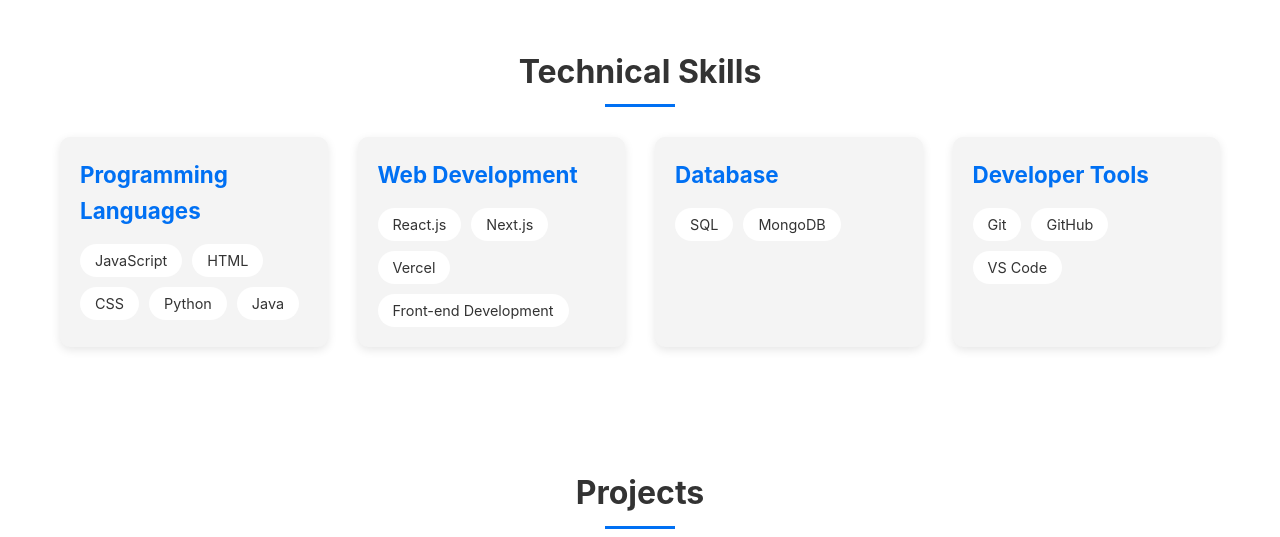
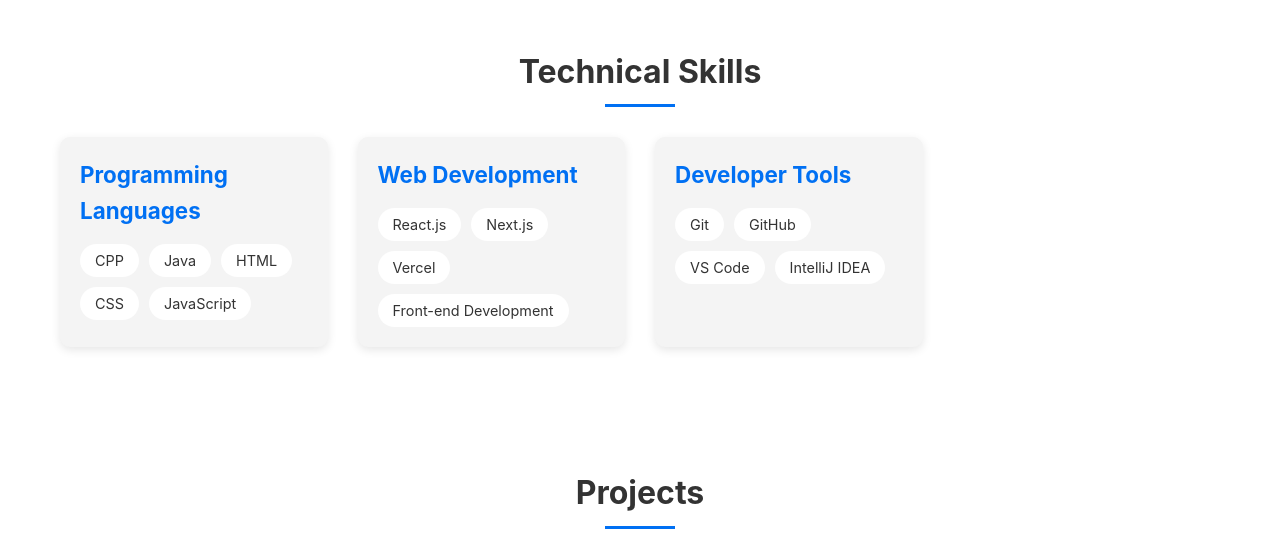
Before and after one commit to Daksh707/daksh, a plain HTML site: page index.html in a window 1280 px wide. Shown: the part 880-1417 px from the top of the page. Drawn offline with Linux system fonts and the light colour scheme.

Commit message:
Update index.html

```diff
--- a/index.html
+++ b/index.html
@@ -572,11 +572,11 @@
                 <div class="skill-category">
                     <h3>Programming Languages</h3>
                     <div class="skill-list">
-                        <span class="skill-item">JavaScript</span>
+                        <span class="skill-item">CPP</span>
+                        <span class="skill-item">Java</span>
                         <span class="skill-item">HTML</span>
                         <span class="skill-item">CSS</span>
-                        <span class="skill-item">Python</span>
-                        <span class="skill-item">Java</span>
+                        <span class="skill-item">JavaScript</span>
                     </div>
                 </div>
                 <div class="skill-category">
@@ -588,19 +588,20 @@
                         <span class="skill-item">Front-end Development</span>
                     </div>
                 </div>
-                <div class="skill-category">
+<!--                 <div class="skill-category">
                     <h3>Database</h3>
                     <div class="skill-list">
                         <span class="skill-item">SQL</span>
                         <span class="skill-item">MongoDB</span>
                     </div>
-                </div>
+                </div> -->
                 <div class="skill-category">
                     <h3>Developer Tools</h3>
                     <div class="skill-list">
                         <span class="skill-item">Git</span>
                         <span class="skill-item">GitHub</span>
                         <span class="skill-item">VS Code</span>
+                        <span class="skill-item">IntelliJ IDEA</span>
                     </div>
                 </div>
             </div>
```
